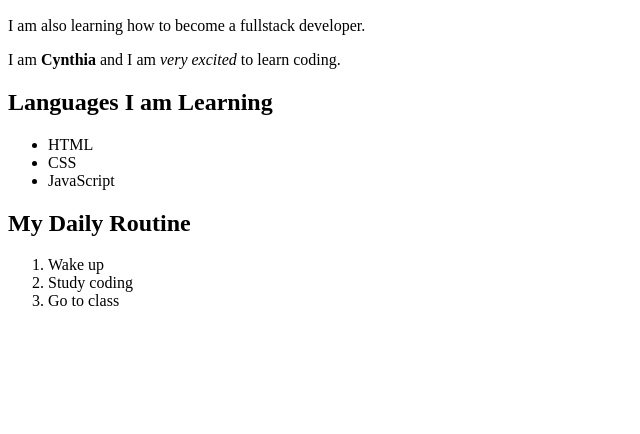
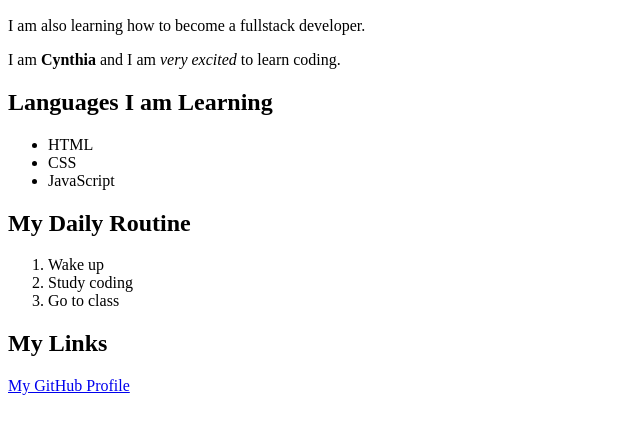
Before and after one commit to CynthiaOkafor/git_test, a plain HTML site: page index.html in a window 1280 px wide. Shown: the part 144-578 px from the top of the page, without its empty margins (0-640 px from the left). Drawn offline with Linux system fonts and the light colour scheme.

Commit message:
Add links to index.html

```diff
--- a/index.html
+++ b/index.html
@@ -23,5 +23,8 @@
             <li>Study coding</li>
             <li>Go to class</li>
         </ol>
+
+        <h2>My Links</h2>
+        <a href="https://github.com/CynthiaOkafor" target="_blank">My GitHub Profile</a>
     </body>
 </html>
```
